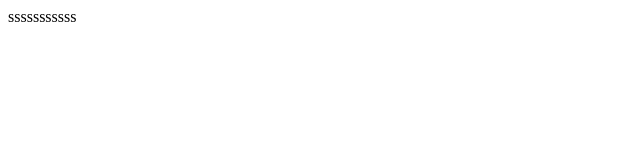
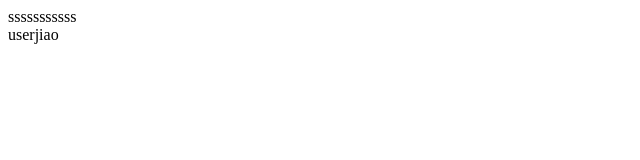
Before and after one commit to Qwjiaojiao/app, a plain HTML site: page index.html in a window 1280 px wide. Shown: the full height of the page, 0-640 px from the left. Drawn offline with Linux system fonts and the light colour scheme.

Commit message:
分支提交userjiao

```diff
--- a/index.html
+++ b/index.html
@@ -6,5 +6,7 @@
 </head>
 <body>
 	sssssssssss
+	<br>
+	userjiao
 </body>
 </html>
```
